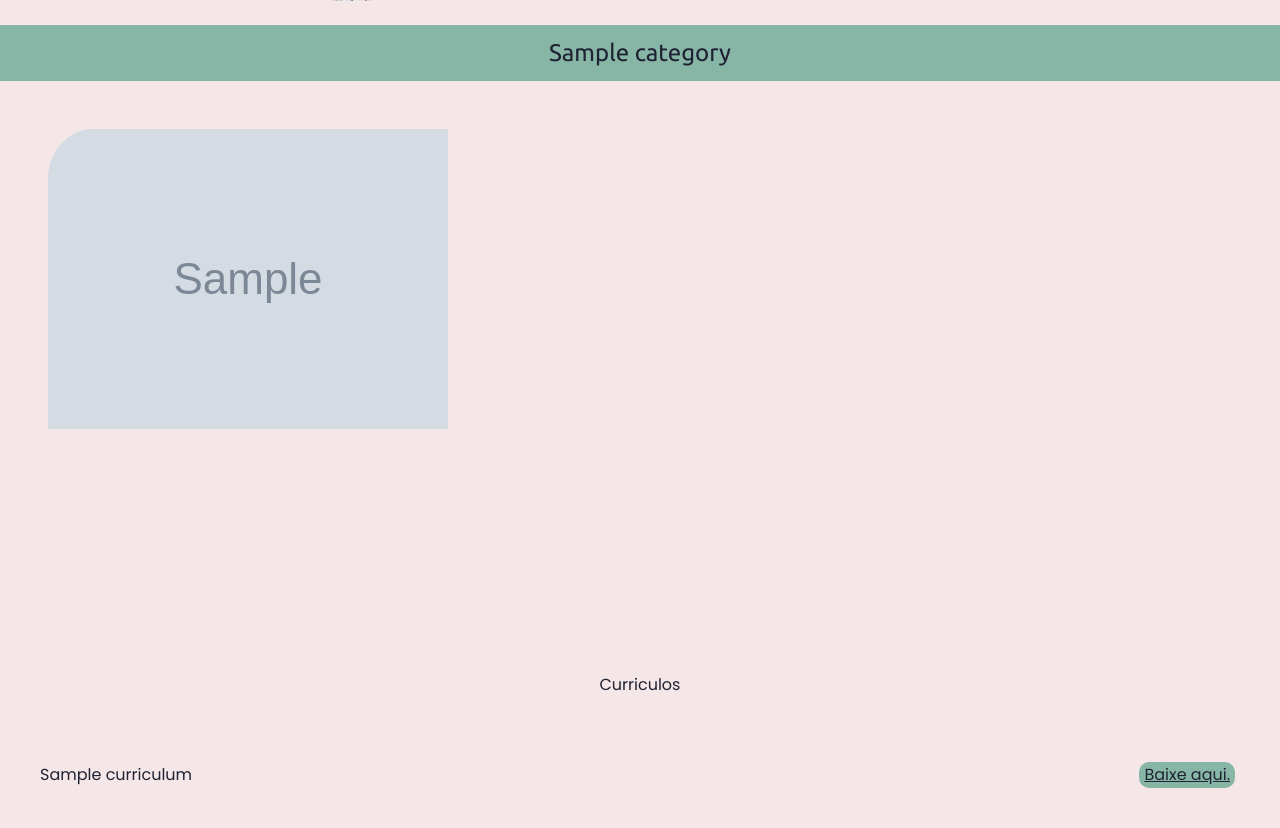
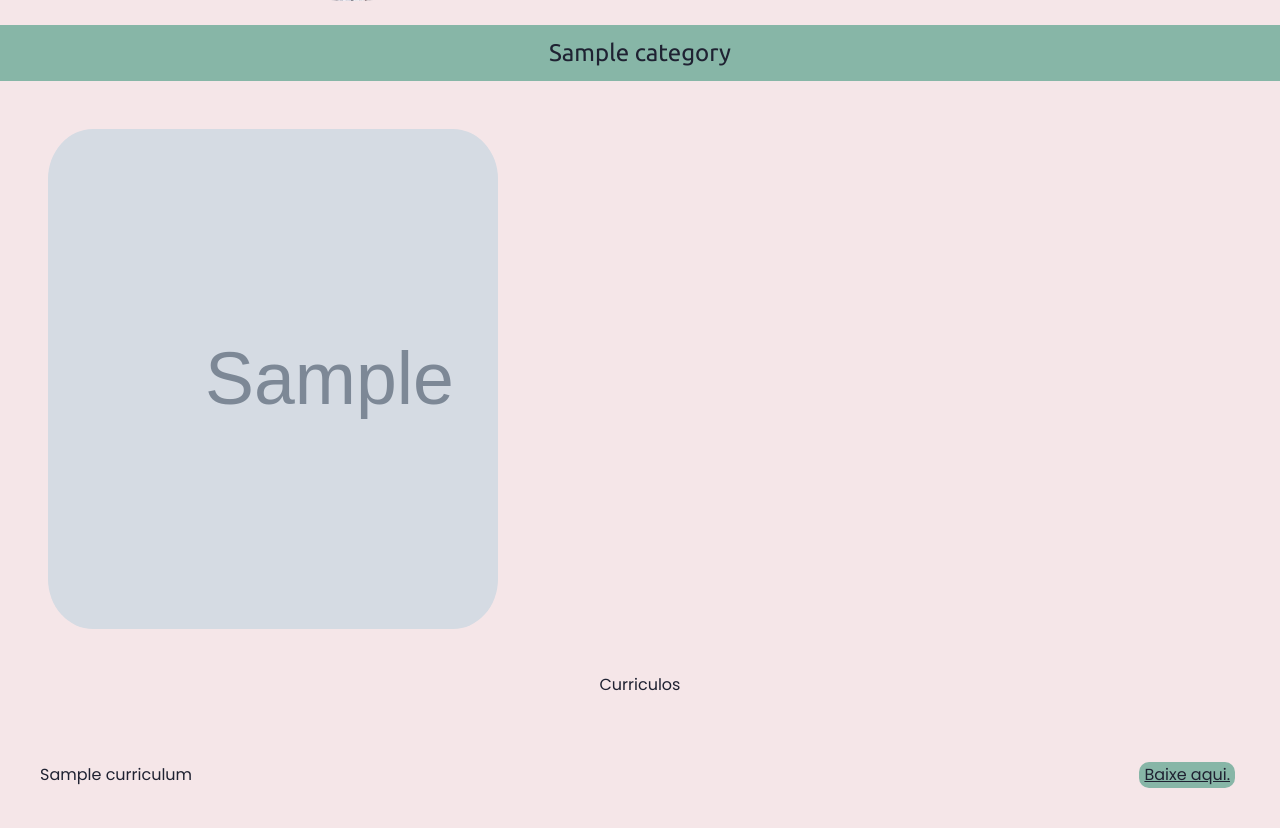
Before and after one commit to JorgeSaicoski/maluFinal, a Django app: page / in a window 1280 px wide. Shown: the part 562-1390 px from the top of the page. Run offline with Django 4.2, Linux system fonts and the light colour scheme; tables that the repository leaves empty hold one stand-in row (values such as "Sample post"); grey boxes marked "Sample" are stand-in pictures.

Commit message:
images update

```diff
--- a/static/css/main.css
+++ b/static/css/main.css
@@ -278,7 +278,11 @@
     .category-list-project-img, .category-list-project-name, .category-list-project-name-container, .category-list-project-name-cover {
       position: absolute;
       top: 0;
-      left: 0; }
+      left: 0;
+      min-width: 100%;
+      min-height: 100%;
+      max-width: 125%;
+      max-height: 115%; }
     .category-list-project-name, .category-list-project-name-container, .category-list-project-name-cover {
       width: 100%;
       height: 100%;
--- a/static/scss/_projects.scss
+++ b/static/scss/_projects.scss
@@ -102,6 +102,10 @@
         position: absolute;
         top: 0;
         left: 0;
+        min-width: 100%;
+        min-height: 100%;
+        max-width: 125%;
+        max-height: 115%;
 
       }
       &-name{
```
Also changed, not shown: 1 other file.
